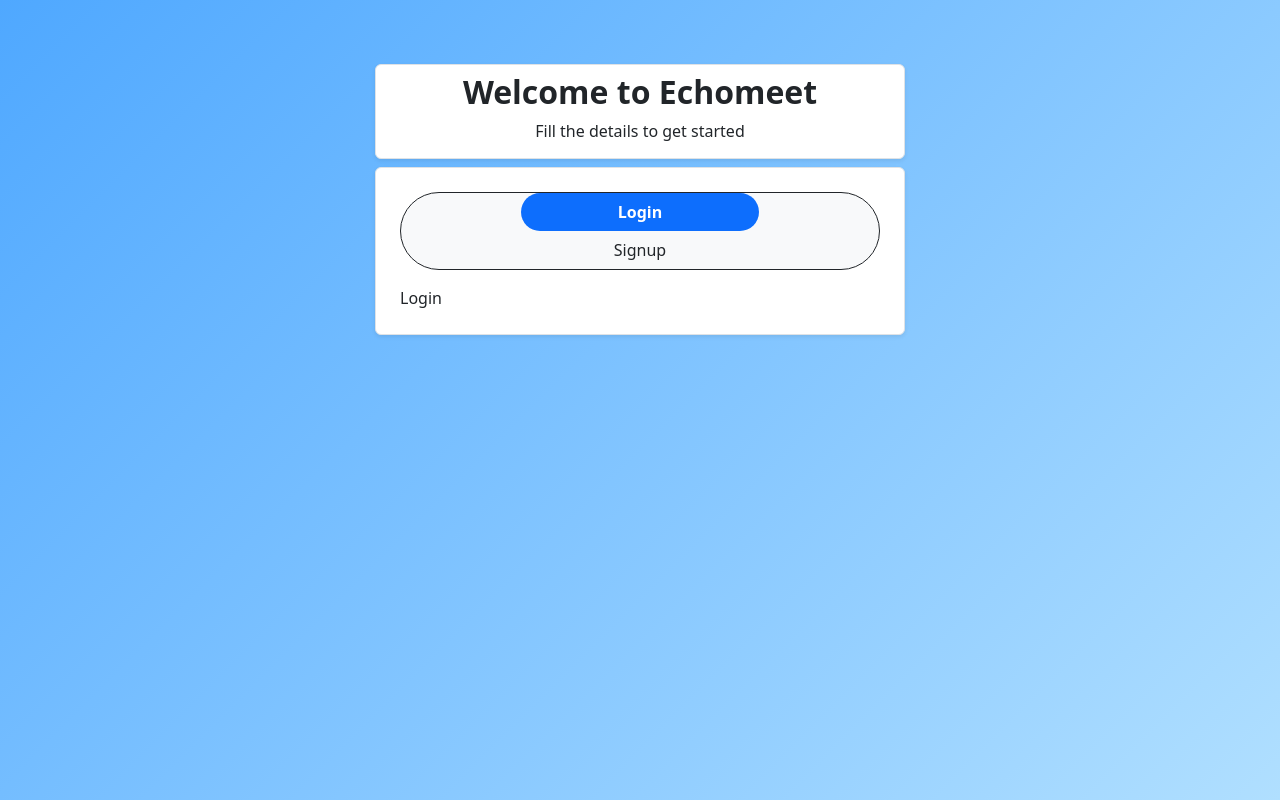
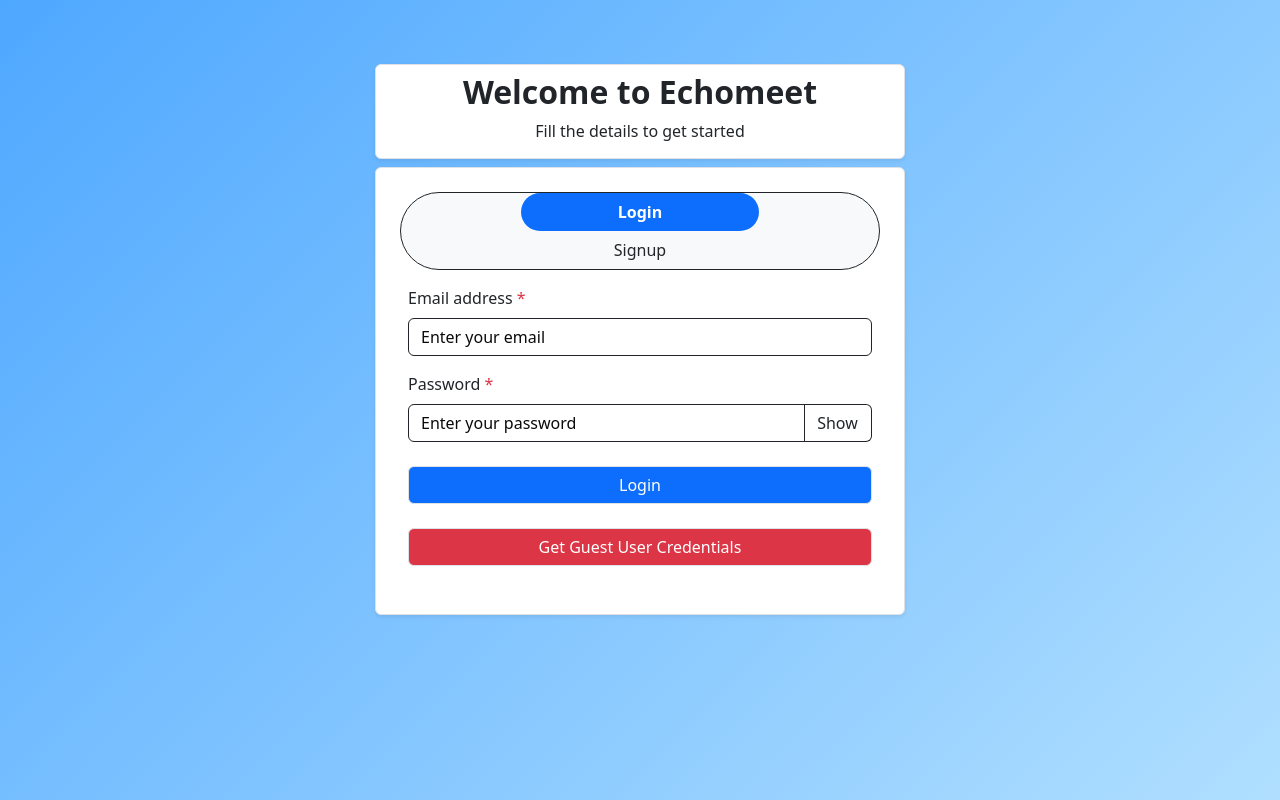
Before and after one commit to ripuranjan-143/PrievyChat, a React (Vite) app in the folder Frontend/: page / in a window 1280 px wide. Built offline with nearby package versions, Linux system fonts and the light colour scheme.

Commit message:
complete login

```diff
--- a/Frontend/src/pages/auth/Auth.css
+++ b/Frontend/src/pages/auth/Auth.css
@@ -71,3 +71,38 @@ select:-webkit-autofill:focus {
   box-shadow: none !important;
   outline: none !important;
 }
+
+
+
+/* login */
+.login-account {
+  width: 29rem !important;
+}
+
+.login-account:hover {
+  color: rgb(12, 10, 10) !important;
+}
+
+.password:hover {
+  background-color: #5a5656 !important;
+}
+
+input:-webkit-autofill,
+input:-webkit-autofill:hover,
+input:-webkit-autofill:focus,
+textarea:-webkit-autofill,
+textarea:-webkit-autofill:hover,
+textarea:-webkit-autofill:focus,
+select:-webkit-autofill,
+select:-webkit-autofill:hover,
+select:-webkit-autofill:focus {
+  -webkit-box-shadow: 0 0 0px 1000px #fdfbfb inset !important;
+  -webkit-text-fill-color: rgb(7, 7, 7) !important;
+  caret-color: white !important;
+  border: 1px solid #333 !important;
+  transition: background-color 5000s ease-in-out 0s;
+}
+
+::placeholder {
+  color: #0b0a0a !important;
+}
--- a/Frontend/src/pages/auth/Login.jsx
+++ b/Frontend/src/pages/auth/Login.jsx
@@ -1,10 +1,130 @@
+import { useState } from 'react';
+import { useNavigate } from 'react-router-dom';
+import axios from 'axios';
+import './Auth.css';
+import showToast from '../../utils/ToastHelper.js';
+import server from '../../config/api.js';
 
-function Login() {
+const Login = () => {
+  const [email, setEmail] = useState('');
+  const [password, setPassword] = useState('');
+  const [loading, setLoading] = useState(false);
+  const [showPassword, setShowPassword] = useState(false);
+
+  const navigate = useNavigate();
+
+  const handleLogin = async (e) => {
+    e.preventDefault();
+    // Basic validation
+    if (!email.trim() || !password.trim()) {
+      showToast('All fields are required!', 'warn');
+      return;
+    }
+    if (!email.includes('@')) {
+      showToast('Please enter a valid email address', 'warn');
+      return;
+    }
+
+    setLoading(true);
+    try {
+      const config = {
+        headers: {
+          'Content-type': 'application/json',
+        },
+      };
+      const { data } = await axios.post(
+        `${server}/users/login`,
+        { email: email.trim(), password },
+        config
+      );
+      showToast('Login successful!', 'success');
+      localStorage.setItem('token', data.token);
+      navigate('/chats');
+      setEmail('');
+      setPassword('');
+    } catch (error) {
+      console.error(error);
+      const errMsg = error?.message || 'Signup failed!';
+      showToast(errMsg, 'error');
+      return;
+    } finally {
+      setLoading(false);
+    }
+  };
+
   return (
-    <div>
-      Login
+    <div className="d-flex flex-column align-items-center">
+      <form autoComplete="off" onSubmit={handleLogin} noValidate>
+        <div className="mb-3">
+          <label htmlFor="email" className="form-label text-dark">
+            Email address <span className="text-danger">*</span>
+          </label>
+          <input
+            autoComplete="off"
+            type="email"
+            className="form-control border-dark"
+            id="email"
+            placeholder="Enter your email"
+            required
+            value={email}
+            onChange={(e) => setEmail(e.target.value)}
+          />
+        </div>
+
+        <div className="mb-3">
+          <label htmlFor="password" className="form-label text-dark">
+            Password <span className="text-danger">*</span>
+          </label>
+          <div className="input-group mb-4">
+            <input
+              autoComplete="new-password"
+              type={showPassword ? 'text' : 'password'}
+              className="form-control border-dark"
+              id="password"
+              placeholder="Enter your password"
+              required
+              value={password}
+              onChange={(e) => setPassword(e.target.value)}
+            />
+            <button
+              type="button"
+              style={{ width: '68px' }}
+              className="btn btn-outline-dark border-start-0"
+              onClick={() => setShowPassword(!showPassword)}
+            >
+              {showPassword ? 'Hide' : 'Show'}
+            </button>
+          </div>
+        </div>
+
+        <button
+          className="btn border text-white login-account bg-primary mb-4"
+          disabled={loading}
+        >
+          {loading ? (
+            <div
+              className="spinner-border spinner-border-sm text-light"
+              role="status"
+            >
+              <span className="visually-hidden">Loading...</span>
+            </div>
+          ) : (
+            'Login'
+          )}
+        </button>
+
+        <button
+          type="button"
+          className="btn border text-white login-account bg-danger mb-4 d-flex justify-content-center align-items-center"
+          onClick={() => {
+            setEmail('ripuranjan143@gmail.com');
+            setPassword('rrrr');
+          }}
+        >
+          Get Guest User Credentials
+        </button>
+      </form>
     </div>
-  )
-}
-
+  );
+};
 export default Login;
--- a/Frontend/src/pages/auth/ProfileSetup.jsx
+++ b/Frontend/src/pages/auth/ProfileSetup.jsx
@@ -3,7 +3,7 @@ import axios from 'axios';
 import { useNavigate } from 'react-router-dom';
 
 import server from '../../config/api.js';
-import { showToast } from '../../utils/ToastHelper';
+import showToast from '../../utils/ToastHelper';
 
 import './ProfileSetup.css';
 function ProfileSetup() {
--- a/Frontend/src/pages/auth/Signup.jsx
+++ b/Frontend/src/pages/auth/Signup.jsx
@@ -1,7 +1,7 @@
 import { useState } from 'react';
 import { useNavigate } from 'react-router-dom';
 
-import { showToast } from '../../utils/ToastHelper';
+import showToast from '../../utils/ToastHelper';
 
 const Signup = () => {
   const [email, setEmail] = useState('');
--- a/Frontend/src/utils/ToastHelper.js
+++ b/Frontend/src/utils/ToastHelper.js
@@ -2,7 +2,7 @@ import { toast } from 'react-toastify';
 
 let activeToastId = null;
 
-export const showToast = (message, type = 'info') => {
+const showToast = (message, type = 'info') => {
   if (activeToastId) {
     toast.dismiss(activeToastId);
     activeToastId = null;
@@ -24,3 +24,5 @@ export const showToast = (message, type = 'info') => {
       break;
   }
 };
+
+export default showToast;
```
